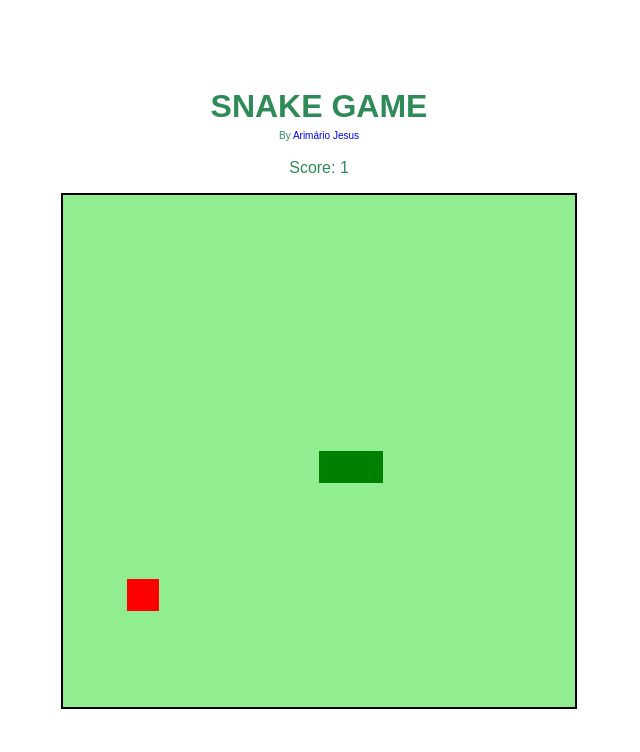
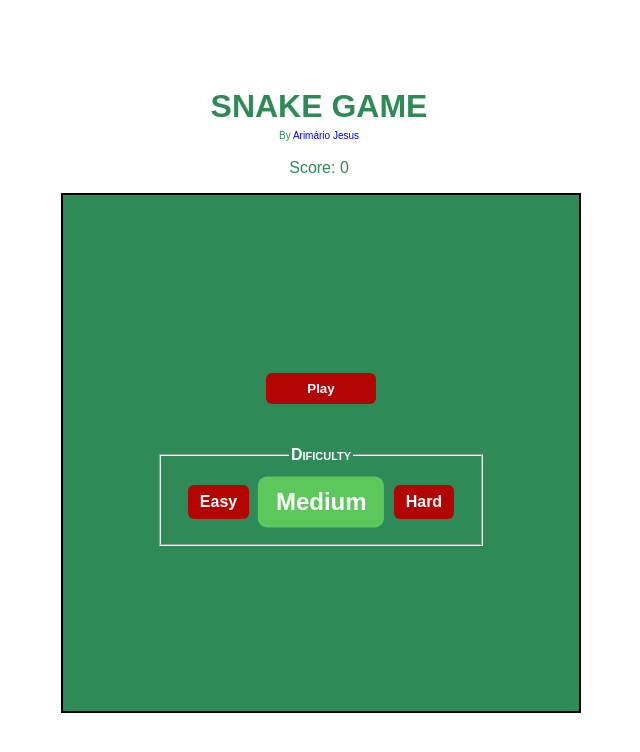
Before and after one commit to arimariojesus/Snake-Game, a PHP site: page / in a window 1280 px wide. Shown: the top 752 px of the page, without its empty margins (297-937 px from the left). Run offline with PHP 8.4, Linux system fonts and the light colour scheme.

Commit message:
main menu implemented

```diff
--- a/index.html
+++ b/index.html
@@ -10,9 +10,30 @@
 <body>
     <h1>SNAKE GAME</h1>
     <p><small style="font-size: 10px;">By <a href="https://www.linkedin.com/in/arimario-jesus/">Arimário Jesus</a></small></p>
-    <p id="score"></p>
-    <div>
+    <p id="score">Score: 0</p>
+
+    <div id="div">
         <canvas id="snake" width="512" height="512"></canvas>
+
+        <div id="menu">
+            <div id="play">
+                <button class="btn-menu" type="button">Play</button>
+            </div>
+
+            <div id="dificulty">
+                <fieldset>
+                    <legend>Dificulty</legend>
+                    <div id="dificulty-radios">
+                        <input id="easy" type="radio" name="dificulty" value="100">
+                        <label for="easy">Easy</label>
+                        <input id="medium" type="radio" name="dificulty" value="70" checked="checked">
+                        <label for="medium">Medium</label>
+                        <input id="hard" type="radio" name="dificulty" value="60">
+                        <label for="hard">Hard</label>
+                    </div>
+                </fieldset>
+            </div>
+        </div>
 
         <!-- Modal Game-Over -->
         <div id="game-over" class="modal" role="dialog">
@@ -25,13 +46,15 @@
                         <p id="last-score">Your Score: </p>
                     </div>
                     <footer>
-                        <button id="try-again" type="button" onclick=document.location="https://arimariojesus.github.io/Snake-Game/">Try Again</button>
+                        <button id="try-again" type="button" onclick="document.location='https://arimariojesus.github.io/Snake-Game/'">Try Again</button>
                         <!-- <button id="home">Home</button> -->
                     </footer>
                 </div>
             </div>
         </div>
+
     </div>
+
     <a href="#game-over"></a>
 </body>
 </html>
--- a/script.js
+++ b/script.js
@@ -49,6 +49,7 @@
 
 function startGame () {
     let lastScore = document.querySelector('#last-score');
+
     if(snake[0].x > 15 * box && direction == "right") snake[0].x = 0;
     if(snake[0].x < 0 && direction == "left") snake[0].x = 16 * box;
     if(snake[0].y > 15 * box && direction == "down") snake[0].y = 0;
@@ -57,7 +58,7 @@
     for(i = 1; i < snake.length; i++) {
         if(snake[0].x == snake[i].x && snake[0].y == snake[i].y) {
             clearInterval(game);
-            gameOver(true);
+            gameOver();
             lastScore.textContent += score;
         }
     }
@@ -91,8 +92,18 @@
     snake.unshift(newHead);
 }
 
-function gameOver(game_over) {
+function gameOver() {
     document.location += '#game-over';
 }
 
-let game = setInterval(startGame, 100);
+var game;
+
+const btnPlay = document.querySelectorAll('.btn-menu')[0];
+btnPlay.addEventListener('click', function() {
+    const dificulty = document.querySelector("input[name='dificulty']:checked").value;
+    console.log(dificulty);
+
+    let menu = document.querySelector('#menu');
+    menu.parentNode.removeChild(menu);
+    game = setInterval(startGame, dificulty);
+});
--- a/style.css
+++ b/style.css
@@ -94,7 +94,7 @@
     margin: 12px;
     padding: 4px 8px;
 
-    border-radius: 5px;
+    border-radius: 6px;
     border: none;
     font-weight: 600;
 
@@ -109,3 +109,64 @@
 .container h2 {
     color: rgb(179, 4, 4);
 }
+
+/* Main Menu */
+#menu {
+    position: fixed;
+
+    display: flex;
+    flex-direction: column;
+    align-items: center;
+    justify-content: center;
+
+    width: 516px;
+    height: 516px;
+    background: seagreen;
+    border: 2px solid black;
+}
+
+#dificulty {
+    display: block;
+    text-align: center;
+}
+
+#dificulty-title{
+    display: flex;
+    justify-content: center;
+}
+
+label {
+    margin: 15px;
+}
+
+input[type="radio"] {
+    display: none;
+}
+
+input[type="radio"] + label, button {
+    background: rgb(179, 4, 4);
+    padding: 8px 12px;
+    border-radius: 6px;
+    transition: transform .2s ease-out;
+    cursor: pointer;
+    color: #fff;
+
+    border-radius: 6px;
+    border: none;
+    font-weight: 600;
+}
+
+#play {
+    margin-bottom: 30px;
+}
+
+input[type="radio"]:checked + label {
+    background: #5cc85c;
+    transform: scale(1.5);
+}
+
+legend {
+    color: white;
+    font-weight: 600;
+    font-variant: small-caps;
+}
```
